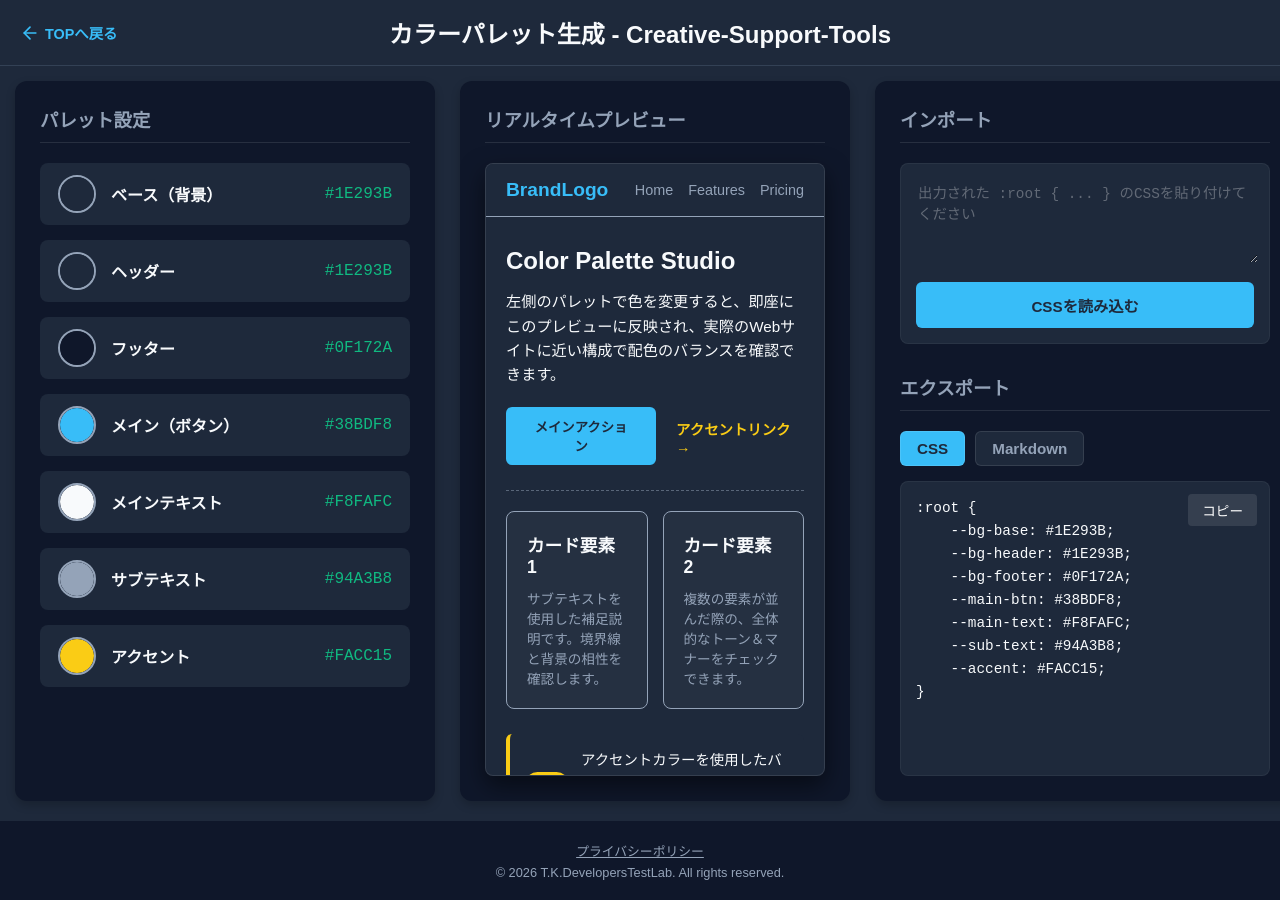
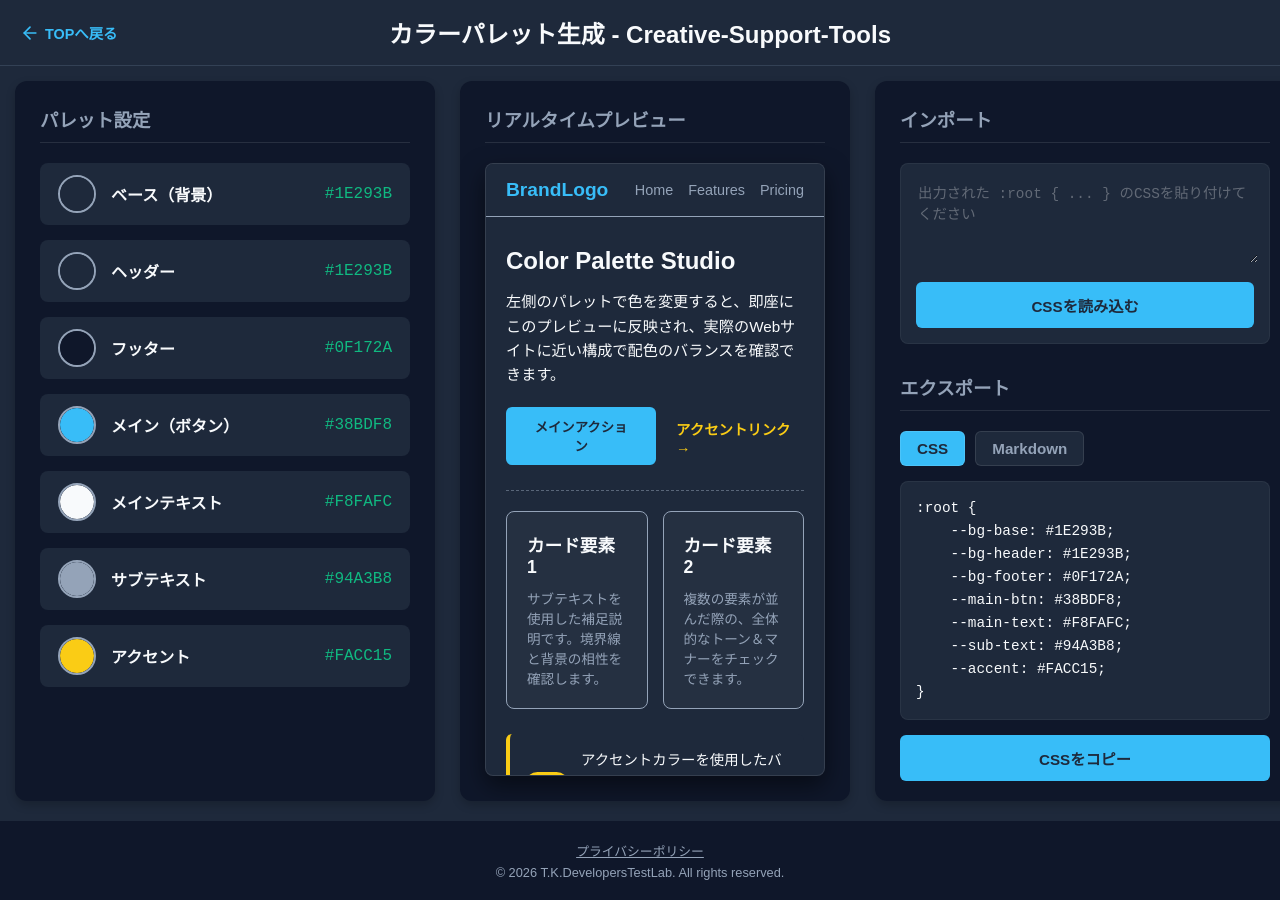
Before and after one commit to Tukigase/creative-support-tools, a Jekyll site: the page built from colorPalette.html, in a window 1280 px wide. Built offline with Jekyll 4.4.1, drawn with Linux system fonts in a browser that asks for light colours.

Commit message:
コピーボタンの編集

```diff
--- a/assets/css/colorPalette.css
+++ b/assets/css/colorPalette.css
@@ -404,19 +404,6 @@ textarea#importCssText::placeholder {
     overflow-y: auto;
 }
 
-.code-box .copy-button {
-    position: absolute;
-    top: 12px;
-    right: 12px;
-    background-color: rgba(255, 255, 255, 0.1);
-    border: none;
-    color: white;
-    padding: 6px 14px;
-    border-radius: 4px;
-    cursor: pointer;
-    font-size: 0.85rem;
+.mt-btn {
+    margin-top: 15px;
 }
-
-.code-box .copy-button:hover {
-    background-color: var(--main-btn);
-}
--- a/colorPalette.html
+++ b/colorPalette.html
@@ -85,15 +85,15 @@ js: colorPalette.js
                 <div class="export-content active" id="exportCss">
                     <div class="code-box">
                         <code id="cssOutputCode"></code>
-                        <button class="copy-button" data-copy-target="cssOutputCode">コピー</button>
                     </div>
+                    <button class="action-btn copy-button mt-btn" data-copy-target="cssOutputCode">CSSをコピー</button>
                 </div>
 
                 <div class="export-content" id="exportMd">
                     <div class="code-box">
                         <code id="mdOutputCode"></code>
-                        <button class="copy-button" data-copy-target="mdOutputCode">コピー</button>
                     </div>
+                    <button class="action-btn copy-button mt-btn" data-copy-target="mdOutputCode">Markdownをコピー</button>
                 </div>
             </section>
         </aside>
```
